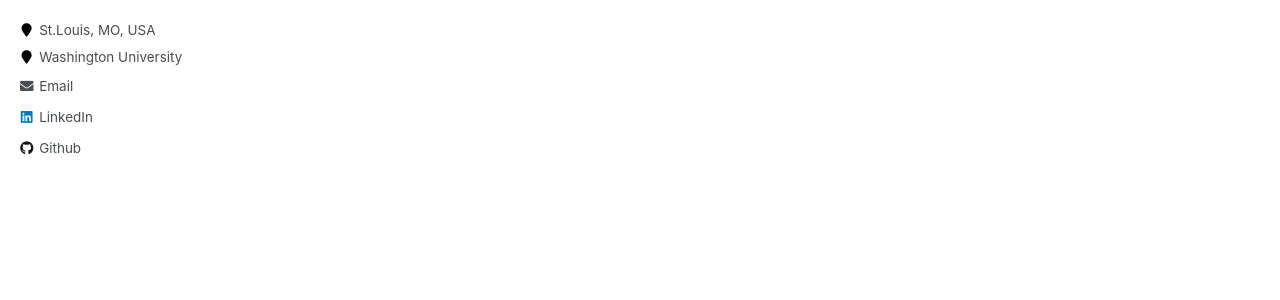
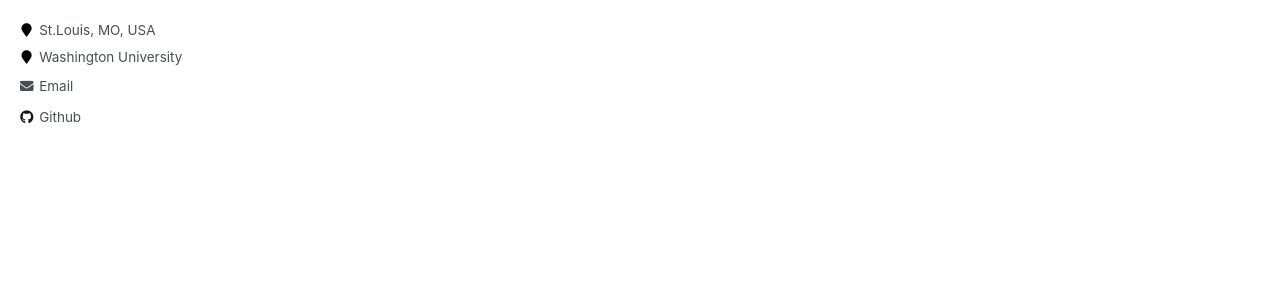
Before and after one commit to kritibhattarai23/kritibhattarai23.github.io, a Jekyll site: the page built from index.md, in a window 1280 px wide. Shown: the part 355-655 px from the top of the page. Built offline with Jekyll 4.4.1, drawn with Linux system fonts in a browser that asks for light colours; our own code applies the rules of GitHub Pages for plain Markdown files; a file with an impossible date is left out.

Commit message:
Update _config.yml

```diff
--- a/_config.yml
+++ b/_config.yml
@@ -99,7 +99,7 @@ author:
   instagram        :
   impactstory      : #"https://profiles.impactstory.org/u/xxxx-xxxx-xxxx-xxxx"
   lastfm           :
-  linkedin         : "kriti-bhattarai-7bb84671/"
+  linkedin         : #"kriti-bhattarai-7bb84671"
   orcid            : #"https://orcid.org/0000-0002-7361-6020"
   pinterest        :
   soundcloud       :
```
